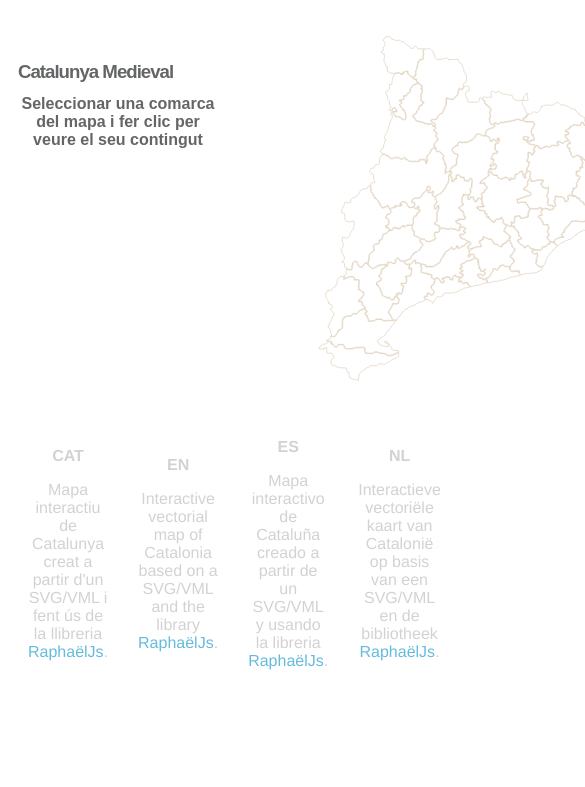
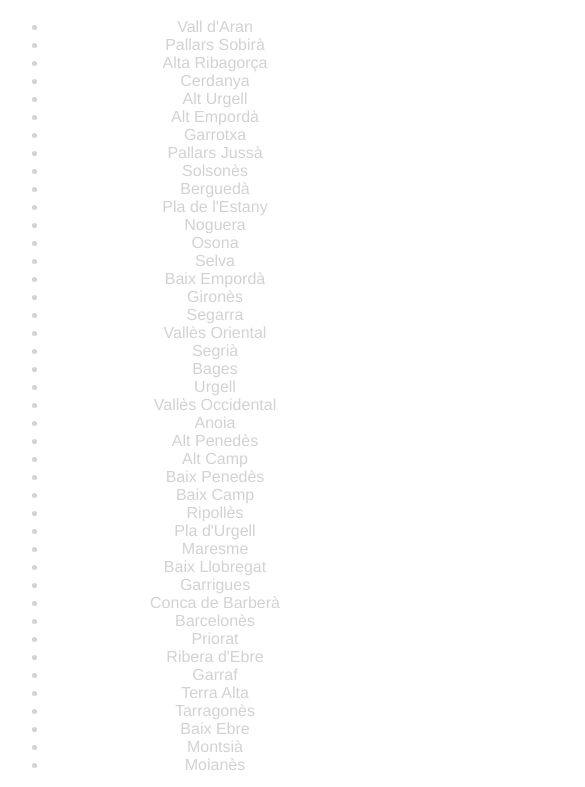
Before and after one commit to eballo/catalunya-map, a plain HTML site: page index.html in a window 390 px wide. Shown: the part 204-991 px from the top of the page, 585 px wide, since content can reach past the window. Before the commit the page ends 960 px from the top, so only its background shows below. Drawn offline with Linux system fonts and the light colour scheme; a web font is replaced by a local one.

Commit message:
add responsive list

```diff
--- a/index.html
+++ b/index.html
@@ -33,6 +33,10 @@
 			<div id="map"></div>
 		</div>
 
+        <div class="llistaComarques">
+            <ul class="list"></ul>
+        </div>
+
 
 		<table class="description" cellspacing="10" cellpadding="10">
 		<tbody>
--- a/js/catalunya-map-init.js
+++ b/js/catalunya-map-init.js
@@ -28,7 +28,7 @@ $(function () {
     var mapWidth  = mapInitWidth;  //map width variable
     var mapHeight = mapInitHeight; //map height variable
 
-    var debug      = false;       //enable/disable debug mode
+    var debug      = true;       //enable/disable debug mode
     var responsive = true;
     var useText    = true;
 
@@ -138,6 +138,23 @@ $(function () {
         mcat.cat42 = paper.set();
     }
 
+     /**
+     * Function that create a text list of all the comarques
+     *
+     */
+    function createLlistaComarques(){
+        if(debug){
+            console.log('create llista comarques ...');
+        }
+
+        // clear the existing list
+        $('#llistaComarques li').remove();
+        var i = 0;
+        for (var comarca in mappaths) {
+          $("<li>"+mappaths[comarca].name+"</li>").appendTo("ul.list");
+        }
+    }
+
     /**
      * Function that create the map based in the mappaths array
      *
@@ -148,8 +165,6 @@ $(function () {
         if(debug){
             console.log('CreateMap ...');
         }
-
-        createArrayComarcas();
 
         var i = 0;
         for (var comarca in mappaths) {
@@ -370,6 +385,8 @@ $(function () {
                 console.log('WindowWith > 960');
             }
 
+            hideListShowMap();
+
             mapWidth = mapInitWidth * 0.8;
             mapHeight = mapInitHeight * 0.8;
             paper.scaleAll(scale);
@@ -381,16 +398,21 @@ $(function () {
                 console.log('768 =< WindowWith < 960 ');
             }
 
+            hideMapShowList();
+
             mapWidth =  mapInitWidth;
             mapHeight = mapWidth/ratio;
             paper.scaleAll(scale/2);
             resizeMap(paper);
+
 
         }
         else if (winWidth < 768 && winWidth >= 480) {
             if(debug){
                 console.log('480 =< WindowWith < 768 ');
             }
+
+            hideMapShowList();
 
             mapWidth = mapInitWidth;
             mapHeight = mapWidth/ratio;
@@ -401,6 +423,8 @@ $(function () {
                 console.log('480 < WindowWith');
             }
 
+            hideMapShowList();
+
             mapWidth = mapInitWidth /2;
             mapHeight = mapWidth/ratio;
             resizeMap(paper);
@@ -408,6 +432,16 @@ $(function () {
         }
 
         showValues();
+    }
+
+    function hideMapShowList(){
+        $('.mapWrapper').hide();
+        $('.llistaComarques').show();
+    }
+
+    function hideListShowMap(){
+        $('.llistaComarques').hide();
+        $('.mapWrapper').show();
     }
 
     /**
@@ -455,7 +489,14 @@ $(function () {
             console.log('Window With : ' + winWidth);
         }
 
+        //create array
+        createArrayComarcas();
+
+        //create map
         createMap(paper);
+
+        //create list
+        createLlistaComarques();
     }
 
     //When the page is load call the loadMapAndText function
```
